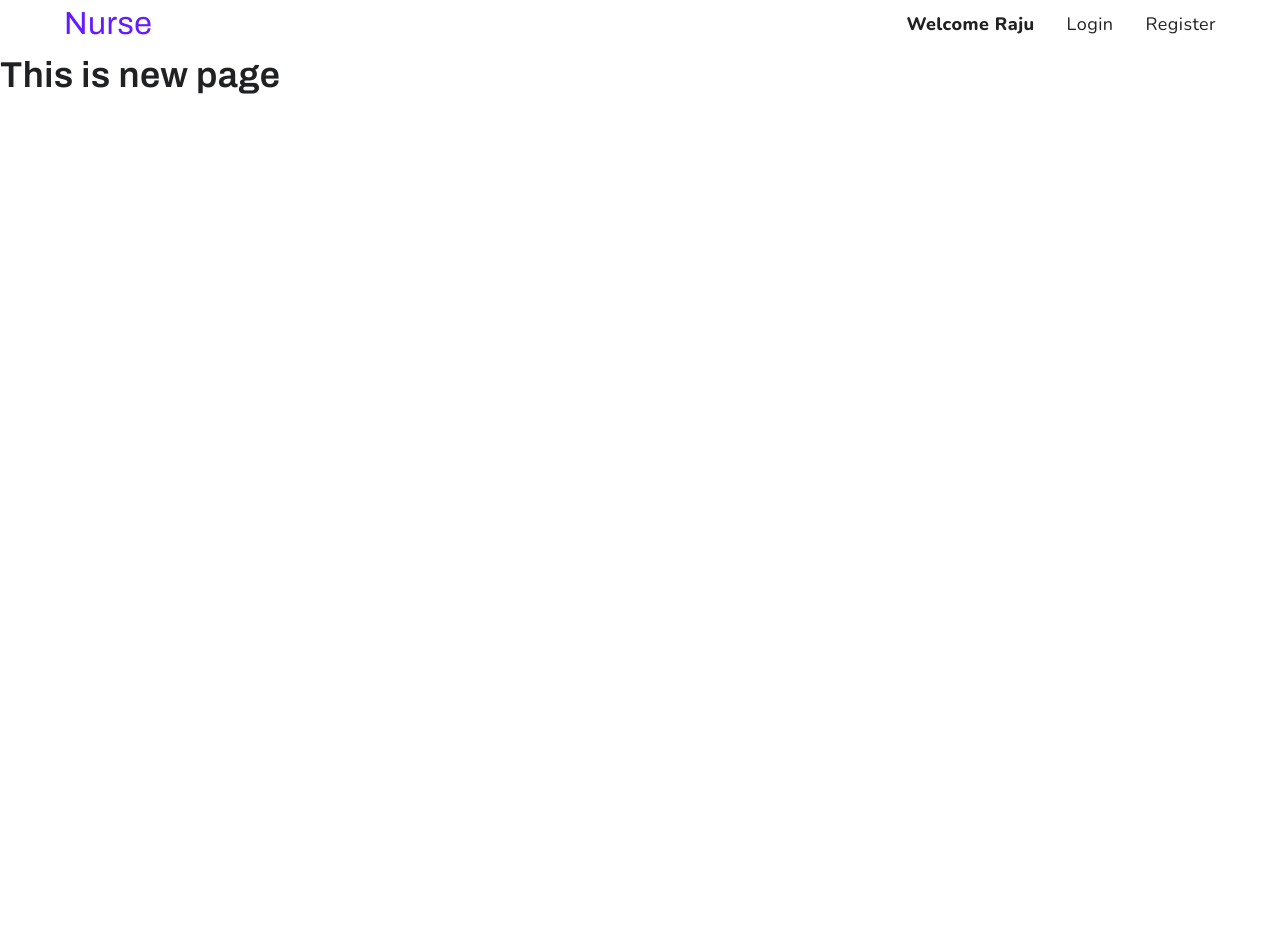
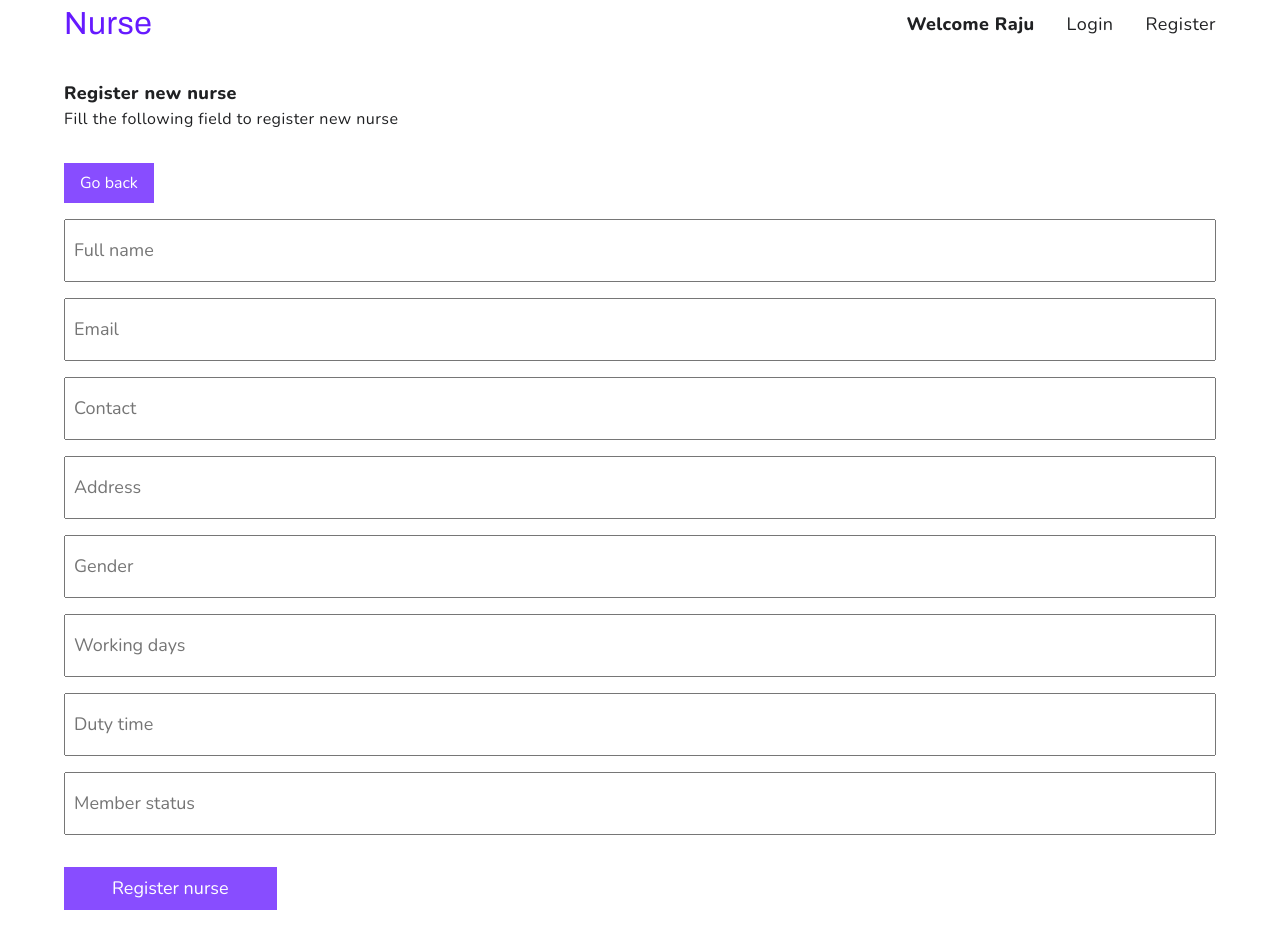
Before and after one commit to rajutamanglama63/nurse-management-app, a React (Create React App) app in the folder client/: page /nurses/new in a window 1280 px wide. Before the commit the page ends 800 px from the top, so only its background shows below. Built offline with nearby package versions, Linux system fonts and the light colour scheme.

Commit message:
feat:required btn added

```diff
--- a/client/src/pages/list/List.js
+++ b/client/src/pages/list/List.js
@@ -6,6 +6,7 @@ const List = () => {
   return (
     <div className="wrapper">
       <div className="one-font-size bold region-margin-sm">Nurse list</div>
+      <button className="btn ">Add nurse</button>
       <div className="table-responsive region-margin-sm">
         <table className="table ">
           <tr>
--- a/client/src/pages/new/New.js
+++ b/client/src/pages/new/New.js
@@ -1,9 +1,54 @@
-import "./new.scss";
-
+// import { Link } from "react-router-dom";
 const New = () => {
   return (
-    <div>
-      <h1>This is new page</h1>
+    <div className="wrapper flex block-view">
+      <div className="container container-sm">
+        <div className="flex block-view region-sm">
+          <h4 className="h6">Register new nurse</h4>
+
+          <p className="one-font-size">
+            Fill the following field to register new nurse
+          </p>
+        </div>
+        <button className="btn">Go back</button>
+        <form>
+          <input
+            className="input-field region-margin-tn border-line"
+            placeholder="Full name"
+          />
+          <input
+            className="input-field region-margin-tn border-line"
+            placeholder="Email"
+          />
+          <input
+            className="input-field region-margin-tn border-line"
+            placeholder="Contact"
+          />
+          <input
+            className="input-field region-margin-tn border-line"
+            placeholder="Address"
+          />
+          <input
+            className="input-field region-margin-tn border-line"
+            placeholder="Gender"
+          />
+          <input
+            className="input-field region-margin-tn border-line"
+            placeholder="Working days"
+          />
+          <input
+            className="input-field region-margin-tn border-line"
+            placeholder="Duty time"
+          />
+          <input
+            className="input-field region-margin-tn border-line"
+            placeholder="Member status"
+          />
+          <button className="secondary-button region-margin-tn" type="submit">
+            Register nurse
+          </button>
+        </form>
+      </div>
     </div>
   );
 };
--- a/client/src/pages/single/Single.js
+++ b/client/src/pages/single/Single.js
@@ -55,6 +55,9 @@ const Single = () => {
           </div>
         </div>
       </div>
+      <div className="region-tn">
+        <button className="btn">Go back</button>
+      </div>
     </div>
   );
 };
--- a/client/src/styles/scss/block/_input-field.scss
+++ b/client/src/styles/scss/block/_input-field.scss
@@ -2,4 +2,8 @@
     width: 100%;
     padding: 1rem 0.5rem;
     color: $text-color;
+
+    &:focus{
+        outline-color: $primary-color;
+    }
 }
```
Also changed, not shown: client/src/pages/new/new.scss (deleted).
